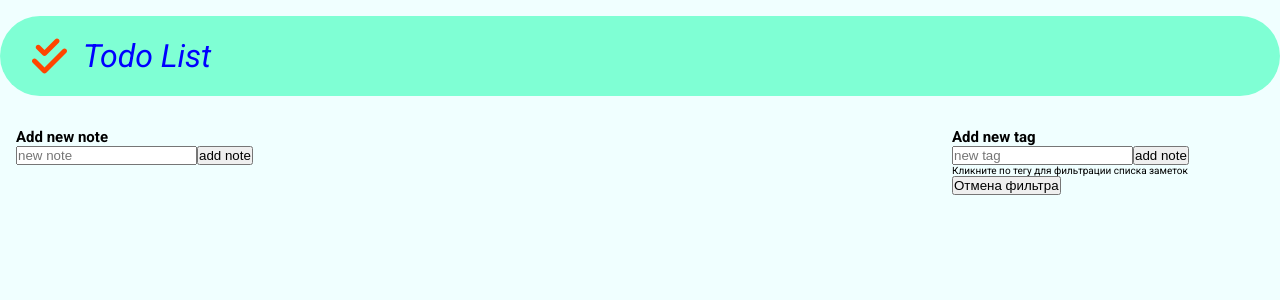
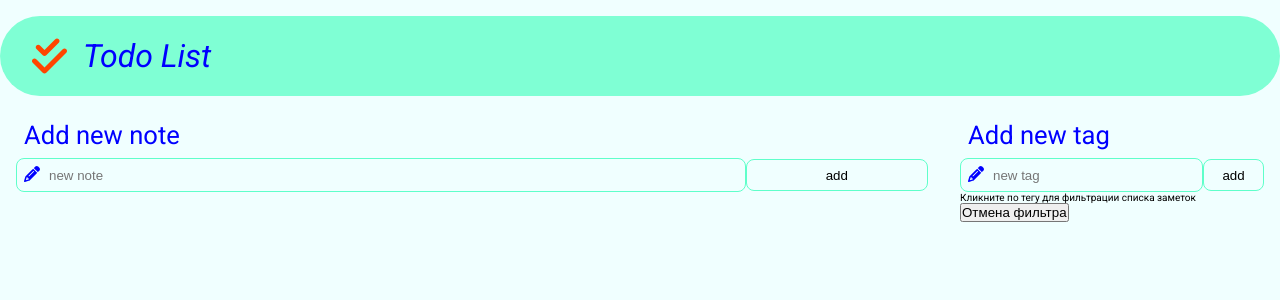
Before and after one commit to Aleksandr-Glebik/text-editor, a React (Create React App) app: page / in a window 1280 px wide. Shown: the top 300 px of the page. Built offline with nearby package versions, Linux system fonts and the light colour scheme.

Commit message:
feat: add style for InputField

```diff
--- a/src/App.tsx
+++ b/src/App.tsx
@@ -1,7 +1,7 @@
 import { useState } from 'react'
 import './App.scss'
 import NotesList from './components/NotesList'
-import InputField from './components/InputField'
+import InputField from './components/InputField/InputField'
 
 import { useAppDispatch } from './hook'
 import { addNote } from './store/noteSlice'
--- a/src/components/Header/header.scss
+++ b/src/components/Header/header.scss
@@ -3,7 +3,7 @@
     height: 5rem;
     border-radius: 3rem;
     background-color: #7fffd4;
-    margin: 1rem 0;
+    margin-top: 1rem;
 
     display: flex;
     justify-content: flex-start;
--- a/src/components/InputField.tsx
+++ /dev/null
@@ -1,20 +0,0 @@
-
-interface InputFieldPropsType {
-    title: string
-    text: string
-    placeholder: string
-    setText: (text: string) => void
-    addNote: () => void
-}
-
-const InputField: React.FC<InputFieldPropsType> = ({ text, setText, addNote, title, placeholder}) => {
-    return (
-      <label>
-        <h2>{title}</h2>
-        <input placeholder={placeholder} value={text} onChange={e => setText(e.target.value)} />
-        <button onClick={addNote}>add note</button>
-      </label>
-    )
-}
-
-export default InputField
--- /dev/null
+++ b/src/components/InputField/InputField.tsx
@@ -0,0 +1,42 @@
+import './inputField.scss'
+
+import { library } from '@fortawesome/fontawesome-svg-core'
+import { faPencil } from '@fortawesome/free-solid-svg-icons'
+import { FontAwesomeIcon } from '@fortawesome/react-fontawesome'
+
+library.add(
+  faPencil,
+)
+
+interface InputFieldPropsType {
+    title: string
+    text: string
+    placeholder: string
+    setText: (text: string) => void
+    addNote: () => void
+}
+
+const InputField: React.FC<InputFieldPropsType> = ({ text, setText, addNote, title, placeholder}) => {
+    return (
+      <label>
+        <h2 className='title'>{title}</h2>
+        <div className='container'>
+          <FontAwesomeIcon icon={faPencil} className='container-icon'/>
+          <input placeholder={placeholder}
+                value={text}
+                onChange={e => setText(e.target.value)}
+                className='input container-input'
+          />
+          <button
+            onClick={addNote}
+            className='btn container-btn'
+          >
+            add
+          </button>
+        </div>
+
+      </label>
+    )
+}
+
+export default InputField
--- /dev/null
+++ b/src/components/InputField/inputField.scss
@@ -0,0 +1,66 @@
+
+.title {
+    padding: 0.5rem;
+    font-size: 1.6rem;
+    font-style: normal;
+    font-weight: 400;
+    color: #0000ff;
+}
+
+.btn {
+  padding: 0;
+  border: none;
+  color: inherit;
+  background-color: transparent;
+}
+
+.input {
+  padding: 0;
+  border: none;
+  outline:none;
+  color: inherit;
+  background-color: transparent;
+}
+
+.container {
+    width: 100%;
+    position: relative;
+}
+
+.container-input {
+    width: 80%;
+    height: 2rem;
+    padding: 1rem 1rem 1rem 2rem;
+    border: 1px solid #5fffca;
+    border-radius: 0.5rem;
+}
+
+.container-input:focus {
+    color: #0000ff;
+    border: 1px solid #4fb3ff;
+}
+
+.container-icon {
+    font-size: 1rem;
+    padding: 0.5rem;
+    color: #0000ff;    position: absolute;
+    top: 0;
+    left: 0;
+}
+
+.container-btn {
+    width: 20%;
+    height: 2rem;
+    border: 1px solid #5fffca;
+    border-radius: 0.5rem;
+    cursor: pointer;
+    transition: all 0.45s ease-in-out;
+}
+
+.container-btn:hover {
+    background-color: #5fffca;
+}
+
+.container-btn:active {
+    box-shadow: 0px 5px 12px rgba(0, 0, 0, 0.1);
+}
--- a/src/components/Main/main.scss
+++ b/src/components/Main/main.scss
@@ -9,6 +9,7 @@
 
 .main-notes {
     width: 75%;
+    margin-right: 2rem;
 }
 
 .main-tags {
```
